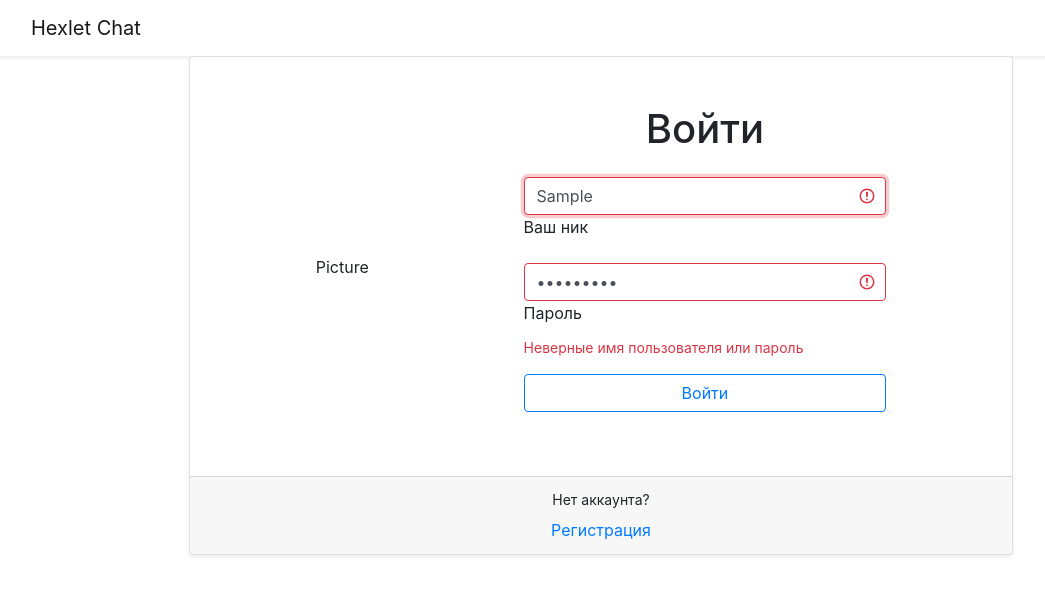
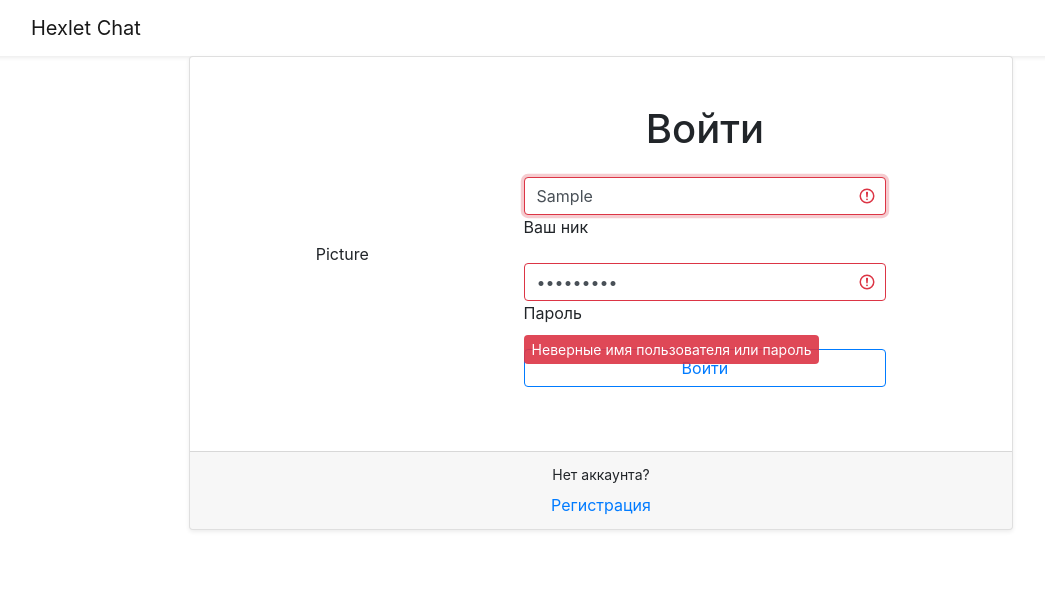
Before and after one commit to lev33/frontend-project-lvl4, a React app: page /login in a window 1280 px wide. Both pictures are taken after typing "Sample", "Sample123" into the empty fields and a click on the button "Войти". Shown: the top 594 px of the page, without its empty margins (39-1084 px from the left). Built offline with nearby package versions, Linux system fonts and the light colour scheme; no server answers; the HTML template or start-up script is replaced by a standard one.

Commit message:
add tooltip

```diff
--- a/src/components/LoginPage.jsx
+++ b/src/components/LoginPage.jsx
@@ -1,4 +1,6 @@
-import React, { useContext, useEffect, useRef, useState, } from 'react';
+import React, {
+  useContext, useEffect, useRef, useState,
+} from 'react';
 import {
   NavLink, useNavigate,
 } from 'react-router-dom';
@@ -78,7 +80,7 @@ const LoginPage = () => {
                   />
                   <FormLabel htmlFor="username">{t('login.nickname')}</FormLabel>
                 </FormGroup>
-                <FormGroup className="form-floating mb-3">
+                <FormGroup className="form-floating mb-3 position-relative">
                   <FormControl
                     type="password"
                     id="password"
@@ -95,7 +97,7 @@ const LoginPage = () => {
                   <FormLabel htmlFor="username">{t('login.password')}</FormLabel>
                   {isAuthFailed
                     && (
-                      <Form.Control.Feedback type="invalid">
+                      <Form.Control.Feedback type="invalid" tooltip>
                         {t('login.invalidUsernameOrPassword')}
                       </Form.Control.Feedback>
                     )}
```
